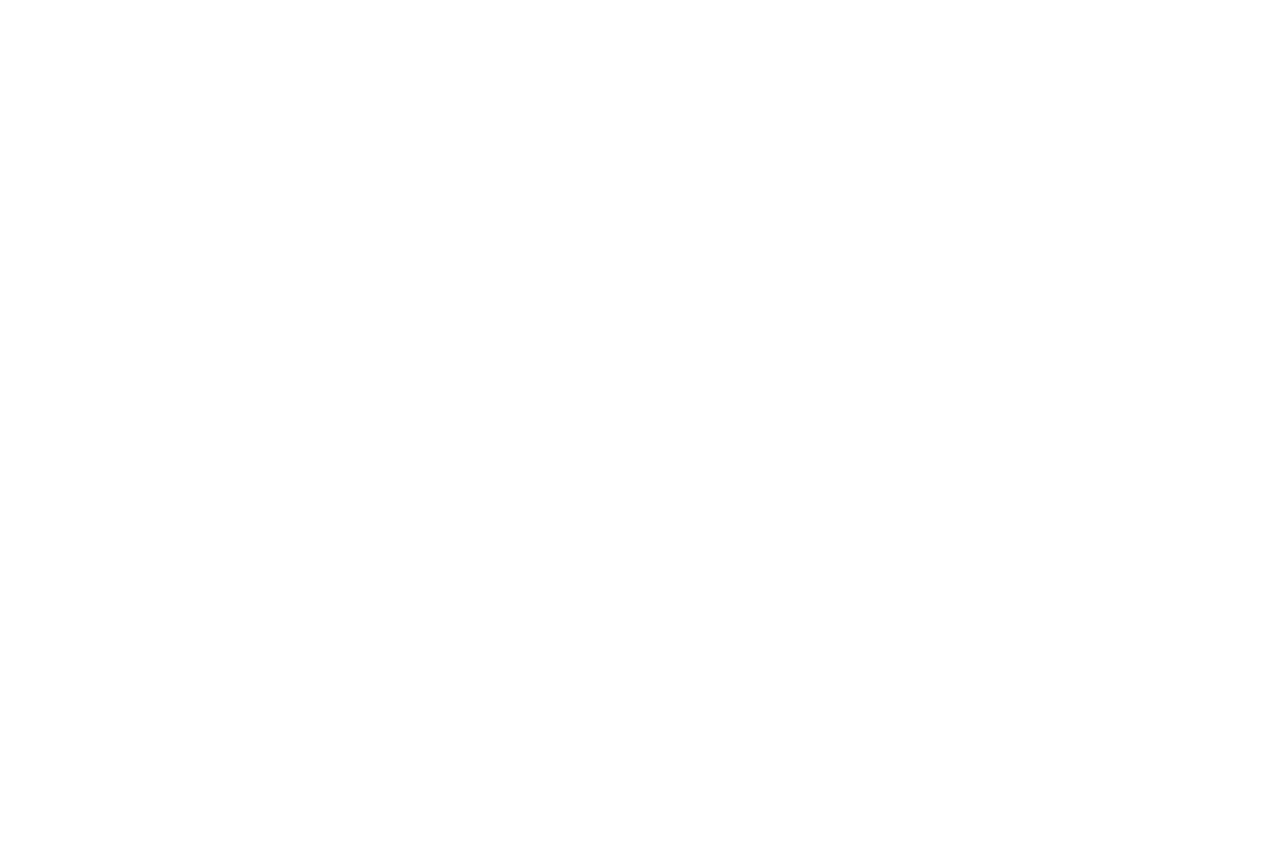
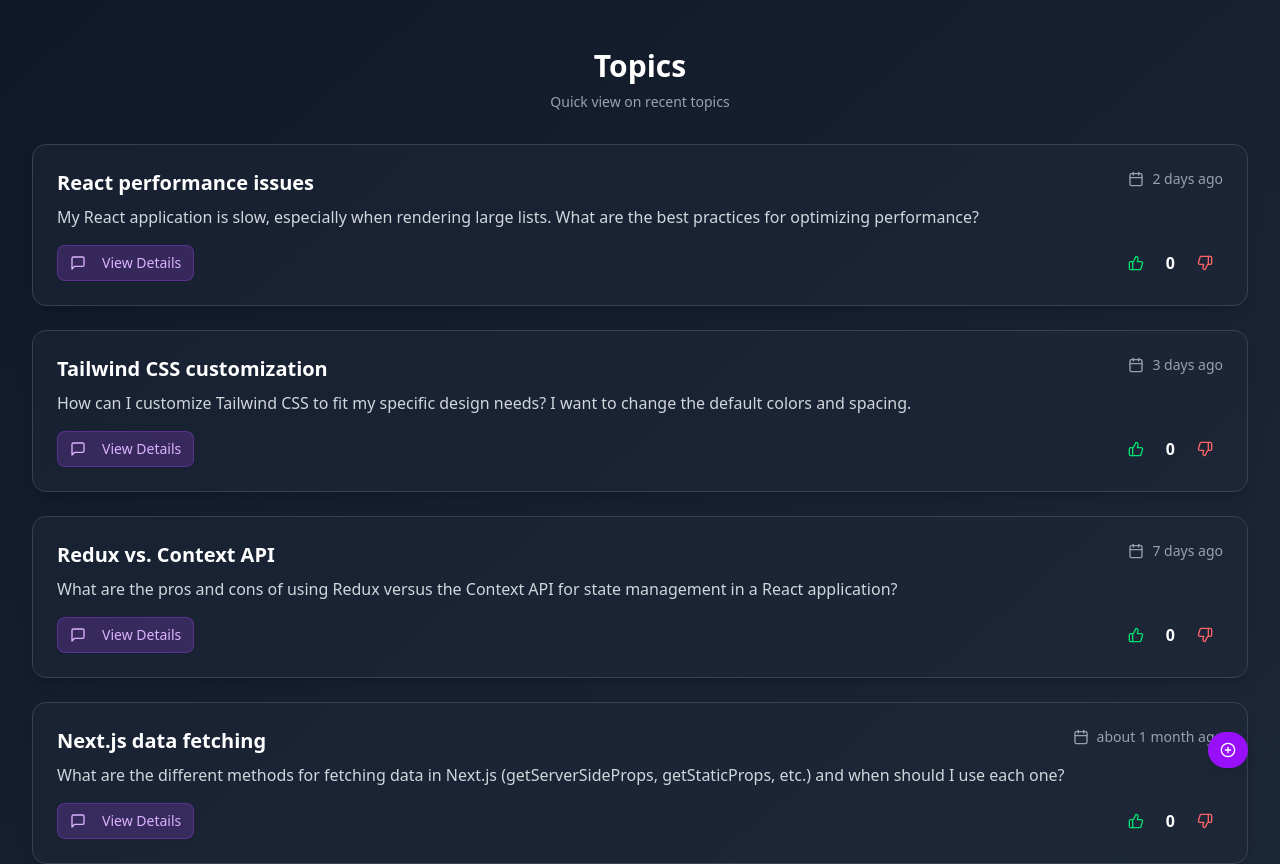
Before and after one commit to ARayane24/how-to, a Next.js app: page / in a window 1280 px wide. Shown: the top 864 px of the page. Before the commit the page ends 800 px from the top, so only its background shows below. Built offline with nearby package versions, Linux system fonts and the light colour scheme.

Commit message:
add: - topics list view

```diff
--- a/src/app/(main)/components/PageWrapper.tsx
+++ b/src/app/(main)/components/PageWrapper.tsx
@@ -3,13 +3,15 @@
   title,
   children,
   subtitle,
+  className,
 }: {
   title: string;
   children: React.ReactNode;
   subtitle?: string;
+  className?: string; // Added className prop
 }) => (
   <div className="min-h-screen bg-gradient-to-br from-gray-900 to-gray-800 flex items-center justify-center py-12 px-4 sm:px-6 lg:px-8">
-    <div className="max-w-md w-full space-y-8">
+    <div className={`${className} w-full space-y-8`}>
       <div className="text-center">
         <h2 className="text-3xl font-extrabold text-white">{title}</h2>
         {subtitle && <p className="mt-2 text-sm text-gray-400">{subtitle}</p>}
--- a/src/app/(main)/user-profile/components/ProfilePage.tsx
+++ b/src/app/(main)/user-profile/components/ProfilePage.tsx
@@ -17,6 +17,7 @@
   <PageWrapper
     title="Your Profile"
     subtitle="View and manage your profile information."
+    className="max-w-md"
   >
     <div className="bg-gray-800/50 rounded-xl p-6 space-y-6 shadow-lg border border-gray-700">
       <div className="flex items-center gap-4">
--- /dev/null
+++ b/src/app/components/home__components/FloatingButton.tsx
@@ -0,0 +1,21 @@
+import { motion } from "framer-motion";
+import { Button } from "@/components/ui/button";
+import { PlusCircle } from "lucide-react";
+
+const FloatingButton = ({ onClick }: { onClick: () => void }) => (
+  <motion.div
+    initial={{ opacity: 0, y: 50 }}
+    animate={{ opacity: 1, y: 0 }}
+    transition={{ duration: 0.5, delay: 0.2 }}
+    className="fixed bottom-8 right-8 z-50"
+  >
+    <Button
+      onClick={onClick}
+      className="bg-purple-600 hover:bg-purple-700 text-white rounded-full shadow-lg p-4"
+    >
+      <PlusCircle className="w-8 h-8" />
+    </Button>
+  </motion.div>
+);
+
+export default FloatingButton;
--- /dev/null
+++ b/src/app/components/home__components/TopicCard.tsx
@@ -0,0 +1,71 @@
+import { Calendar, MessageSquare, ThumbsUp, ThumbsDown } from "lucide-react";
+import { motion } from "framer-motion";
+import { formatDistanceToNow } from "date-fns";
+import { Button } from "@/components/ui/button";
+import { useState } from "react";
+import { Topic } from "@/models/topic";
+
+const TopicCard = ({
+  topic,
+  topicScore,
+}: {
+  topic: Topic;
+  topicScore: number;
+}) => {
+  const [score, setScore] = useState<number>(topicScore || 0); // assuming topic has `score` prop
+
+  const handleUpvote = () => setScore((prev) => prev + 1);
+  const handleDownvote = () => setScore((prev) => prev - 1);
+
+  return (
+    <motion.div
+      initial={{ opacity: 0, y: 20 }}
+      animate={{ opacity: 1, y: 0 }}
+      transition={{ duration: 0.3 }}
+      className=" cursor-pointer bg-gray-800/50 rounded-xl p-6 shadow-lg border border-gray-700 hover:shadow-xl hover:border-gray-300 transition-all duration-300"
+    >
+      <div className="flex justify-between items-start gap-4">
+        <h3 className="text-xl font-semibold text-white">{topic.problem}</h3>
+        <div className="flex items-center gap-2 text-gray-400">
+          <Calendar className="w-4 h-4" />
+          <span className="text-sm">
+            {formatDistanceToNow(topic.createdAt, { addSuffix: true })}
+          </span>
+        </div>
+      </div>
+
+      <p className="text-gray-300 mt-2 line-clamp-2">{topic.description}</p>
+
+      <div className="mt-4 flex items-center justify-between">
+        <Button
+          variant="outline"
+          className="bg-purple-500/20 text-purple-300 hover:bg-purple-500/30 hover:text-purple-200 border-purple-500/30"
+        >
+          <MessageSquare className="mr-2 w-4 h-4" /> View Details
+        </Button>
+
+        <div className="flex items-center gap-3">
+          <Button
+            size="icon"
+            variant="ghost"
+            onClick={handleUpvote}
+            className="cursor-pointer text-green-400 hover:text-green-300"
+          >
+            <ThumbsUp className="w-5 h-5" />
+          </Button>
+          <span className="text-white font-semibold">{score}</span>
+          <Button
+            size="icon"
+            variant="ghost"
+            onClick={handleDownvote}
+            className="cursor-pointer text-red-400 hover:text-red-300"
+          >
+            <ThumbsDown className="w-5 h-5" />
+          </Button>
+        </div>
+      </div>
+    </motion.div>
+  );
+};
+
+export default TopicCard;
--- a/src/app/page.tsx
+++ b/src/app/page.tsx
@@ -1,3 +1,105 @@
-export default function Home() {
-  return <></>;
-}
+"use client";
+import { useEffect, useState } from "react";
+import { Loader2, AlertCircle } from "lucide-react";
+import { Topic } from "@/models/topic";
+import PageWrapper from "./(main)/components/PageWrapper";
+import TopicCard from "./components/home__components/TopicCard";
+import FloatingButton from "./components/home__components/FloatingButton";
+
+const Home = () => {
+  const [topics, setTopics] = useState<Topic[]>([]);
+  const [loading, setLoading] = useState(true);
+  const [error, setError] = useState<string | null>(null);
+
+  useEffect(() => {
+    const fetchData = async () => {
+      try {
+        await new Promise((resolve) => setTimeout(resolve, 1500));
+        const mock = [
+          {
+            id: 1,
+            idAccount: 101,
+            problem: "React performance issues",
+            description:
+              "My React application is slow, especially when rendering large lists. What are the best practices for optimizing performance?",
+            updatedAt: new Date(Date.now() - 3600000 * 24), // 1 day ago
+            createdAt: new Date(Date.now() - 3600000 * 48), // 2 days ago
+          },
+          {
+            id: 2,
+            idAccount: 102,
+            problem: "Tailwind CSS customization",
+            description:
+              "How can I customize Tailwind CSS to fit my specific design needs? I want to change the default colors and spacing.",
+            updatedAt: new Date(Date.now() - 3600000 * 12), // 12 hours ago
+            createdAt: new Date(Date.now() - 3600000 * 72), // 3 days ago
+          },
+          {
+            id: 3,
+            idAccount: 103,
+            problem: "Redux vs. Context API",
+            description:
+              "What are the pros and cons of using Redux versus the Context API for state management in a React application?",
+            updatedAt: new Date(), // Just now
+            createdAt: new Date(Date.now() - 3600000 * 24 * 7), // 1 week ago
+          },
+          {
+            id: 4,
+            idAccount: 104,
+            problem: "Next.js data fetching",
+            description:
+              "What are the different methods for fetching data in Next.js (getServerSideProps, getStaticProps, etc.) and when should I use each one?",
+            updatedAt: new Date(),
+            createdAt: new Date(Date.now() - 3600000 * 24 * 30),
+          },
+          {
+            id: 5,
+            idAccount: 105,
+            problem: "GraphQL vs REST",
+            description:
+              "Can someone explain the main differences between GraphQL and REST and the advantages/disadvantages of each?",
+            updatedAt: new Date(),
+            createdAt: new Date(),
+          },
+        ]; // your mock data
+        setTopics(mock.map(Topic.fromJson));
+        setLoading(false);
+      } catch (err) {
+        setError(err?.toString() + " : Failed to fetch topics.");
+        setLoading(false);
+      }
+    };
+    fetchData();
+  }, []);
+
+  if (loading)
+    return (
+      <PageWrapper title="Topics" subtitle="Loading...">
+        <Loader2 className="animate-spin mx-auto text-purple-400" />
+      </PageWrapper>
+    );
+  if (error)
+    return (
+      <PageWrapper title="Topics">
+        <div className="text-red-400 flex items-center gap-2">
+          <AlertCircle />
+          {error}
+        </div>
+      </PageWrapper>
+    );
+
+  return (
+    <>
+      <PageWrapper title="Topics" subtitle="Quick view on recent topics">
+        <div className="space-y-6">
+          {topics.map((topic) => (
+            <TopicCard key={topic.id} topic={topic} topicScore={0} />
+          ))}
+        </div>
+      </PageWrapper>
+      <FloatingButton onClick={() => {}} />
+    </>
+  );
+};
+
+export default Home;
```
